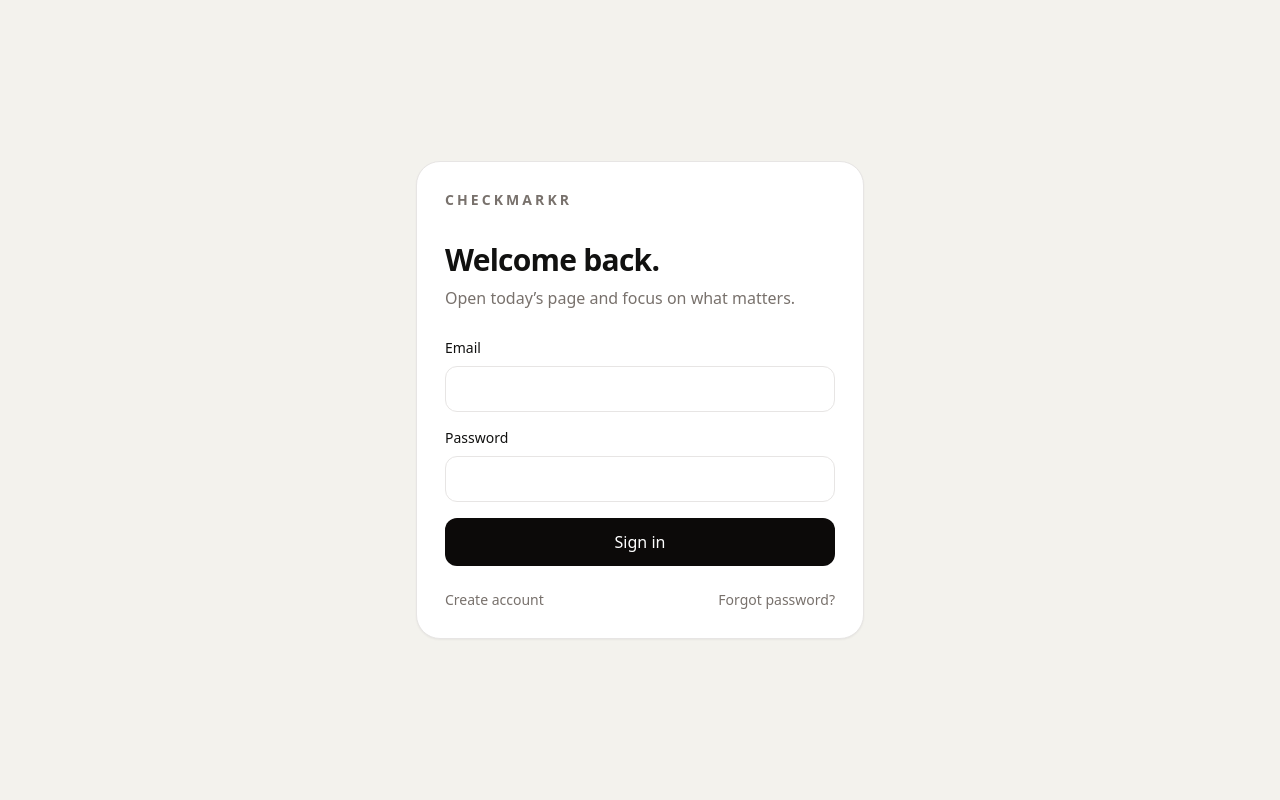
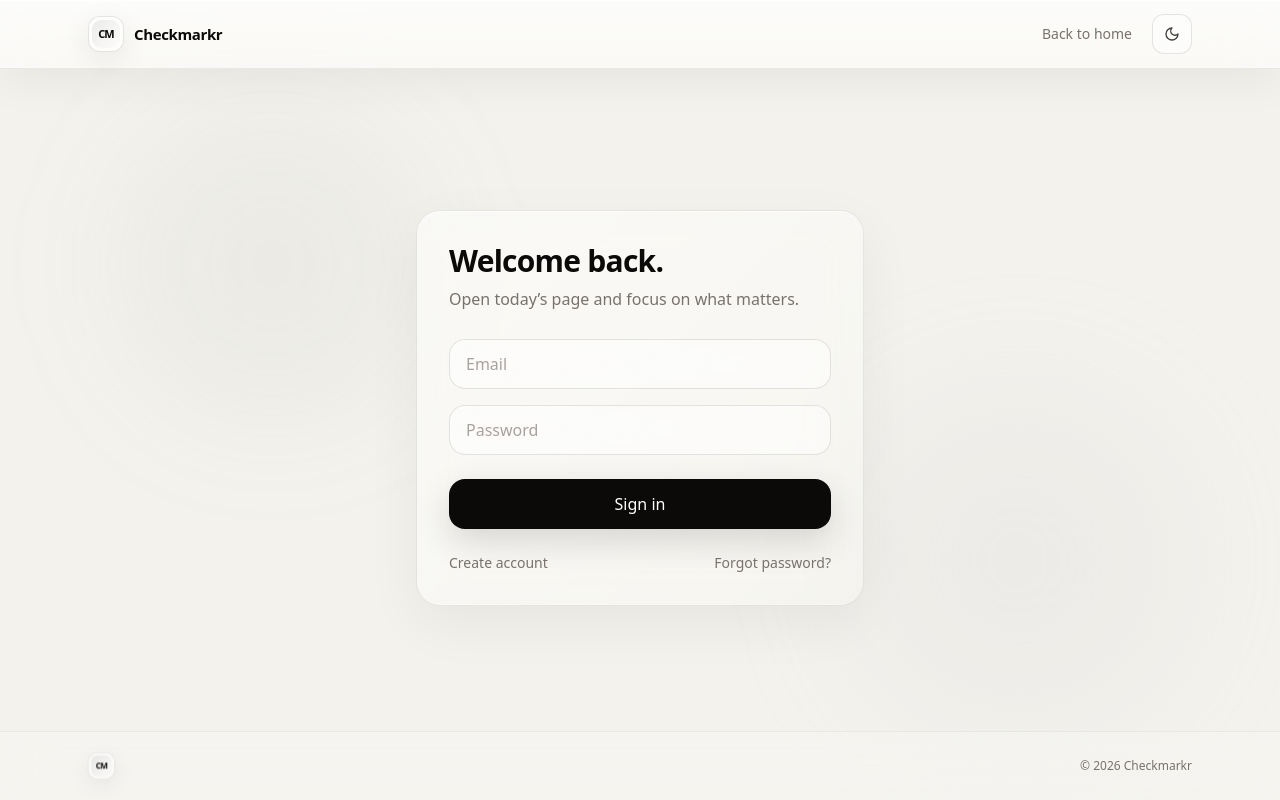
Before and after one commit to ShaphC/pro-daily, a Next.js app: page /login in a window 1280 px wide. Built offline with nearby package versions, Linux system fonts and the light colour scheme.

Commit message:
updated the auth files with the theme and navbar, and added favicons

```diff
--- a/app/(auth)/layout.tsx
+++ b/app/(auth)/layout.tsx
@@ -1,7 +1,49 @@
-export default function AuthLayout({ children }: { children: React.ReactNode }) {
+import Link from "next/link";
+import { Logo } from "@/components/brand/logo";
+import { ThemeToggle } from "@/components/brand/theme-toggle";
+
+export default function AuthLayout({
+  children,
+}: {
+  children: React.ReactNode;
+}) {
   return (
-    <main className="grid min-h-dvh place-items-center px-5 py-12">
-      <div className="w-full max-w-md">{children}</div>
-    </main>
-  )
+    <div className="min-h-screen bg-transparent text-stone-950 dark:text-white">
+      <header className="glass-header fixed inset-x-0 top-0 z-50">
+        <div className="mx-auto flex h-[68px] max-w-6xl items-center justify-between px-5 sm:px-6">
+          <Logo />
+
+          <div className="flex items-center gap-2">
+            <Link
+              href="/"
+              className="hidden rounded-xl px-3 py-2 text-sm text-stone-500 transition-colors hover:text-stone-950 sm:block dark:text-stone-400 dark:hover:text-white"
+            >
+              Back to home
+            </Link>
+
+            <ThemeToggle />
+          </div>
+        </div>
+      </header>
+
+      <main className="relative flex min-h-screen items-center justify-center overflow-hidden px-5 pb-24 pt-28 sm:px-6">
+        <div className="pointer-events-none absolute left-[10%] top-[15%] h-72 w-72 rounded-full bg-stone-400/10 blur-3xl dark:bg-white/[0.035]" />
+        <div className="pointer-events-none absolute bottom-[10%] right-[8%] h-80 w-80 rounded-full bg-stone-300/20 blur-3xl dark:bg-white/[0.025]" />
+
+        <div className="relative z-10 w-full max-w-md">{children}</div>
+      </main>
+
+      <footer className="fixed bottom-0 inset-x-0 z-40 border-t border-black/5 bg-white/20 py-4 backdrop-blur-xl dark:border-white/5 dark:bg-black/20">
+        <div className="mx-auto flex max-w-6xl items-center justify-between px-5 text-xs text-stone-500 sm:px-6 dark:text-stone-500">
+          <Logo
+            href="/"
+            showWordmark={false}
+            className="scale-75 origin-left"
+          />
+
+          <span>© {new Date().getFullYear()} Checkmarkr</span>
+        </div>
+      </footer>
+    </div>
+  );
 }
--- a/app/(auth)/login/page.tsx
+++ b/app/(auth)/login/page.tsx
@@ -1,5 +1,6 @@
 import Link from "next/link";
 import { AuthFormFields } from "@/components/auth/auth-form";
+import { Logo } from "@/components/brand/logo";
 import { signIn } from "@/lib/actions/auth";
 
 export default async function LoginPage({
@@ -8,42 +9,54 @@ export default async function LoginPage({
   searchParams: Promise<{ error?: string; message?: string }>;
 }) {
   const params = await searchParams;
+
   return (
-    <section className="rounded-3xl border bg-white p-7 shadow-sm dark:bg-stone-900">
-      <p className="mb-8 text-sm font-semibold uppercase tracking-[0.22em] text-stone-500">
-        Checkmarkr
-      </p>
-      <h1 className="text-3xl font-semibold tracking-tight">Welcome back.</h1>
-      <p className="mt-2 text-stone-500">
+    <section className="glass glass-highlight w-full rounded-3xl p-7 sm:p-8">
+      <div className="relative z-10">
+        <div className="mb-8 sm:hidden">
+          <Logo />
+        </div>
+
+        <h1 className="text-3xl font-semibold tracking-tight text-stone-950 dark:text-white">
+          Welcome back.
+        </h1>
+
+        <p className="mt-2 text-stone-500 dark:text-stone-400">
           Open today’s page and focus on what matters.
         </p>
+
         {params.error && (
-        <p className="mt-5 rounded-xl bg-red-50 p-3 text-sm text-red-700 dark:bg-red-950/40 dark:text-red-300">
+          <p className="mt-5 rounded-2xl border border-red-200/70 bg-red-50/60 p-3 text-sm text-red-700 backdrop-blur-xl dark:border-red-400/10 dark:bg-red-950/30 dark:text-red-300">
             {params.error}
           </p>
         )}
+
         {params.message && (
-        <p className="mt-5 rounded-xl bg-stone-100 p-3 text-sm dark:bg-stone-800">
+          <p className="mt-5 rounded-2xl border border-black/5 bg-white/30 p-3 text-sm backdrop-blur-xl dark:border-white/10 dark:bg-white/[0.04]">
             {params.message}
           </p>
         )}
+
         <form action={signIn} className="mt-7 grid gap-4">
           <AuthFormFields buttonLabel="Sign in" />
         </form>
-      <div className="mt-6 flex justify-between text-sm text-stone-500">
+
+        <div className="mt-6 flex items-center justify-between gap-4 text-sm text-stone-500 dark:text-stone-400">
           <Link
             href="/signup"
-          className="hover:text-stone-950 dark:hover:text-white"
+            className="transition-colors hover:text-stone-950 dark:hover:text-white"
           >
             Create account
           </Link>
+
           <Link
             href="/reset-password"
-          className="hover:text-stone-950 dark:hover:text-white"
+            className="transition-colors hover:text-stone-950 dark:hover:text-white"
           >
             Forgot password?
           </Link>
         </div>
+      </div>
     </section>
   );
 }
--- a/app/(auth)/reset-password/page.tsx
+++ b/app/(auth)/reset-password/page.tsx
@@ -6,31 +6,52 @@ import { requestPasswordReset } from "@/lib/actions/auth";
 
 export default function ResetPasswordPage() {
   const [origin, setOrigin] = useState("");
-  useEffect(() => setOrigin(window.location.origin), []);
+
+  useEffect(() => {
+    setOrigin(window.location.origin);
+  }, []);
+
   return (
-    <section className="rounded-3xl border bg-white p-7 shadow-sm dark:bg-stone-900">
-      <p className="mb-8 text-sm font-semibold uppercase tracking-[0.22em] text-stone-500">
-        Checkmarkr
+    <section className="glass glass-highlight w-full rounded-3xl p-7 sm:p-8">
+      <div className="relative z-10">
+        <h1 className="text-3xl font-semibold tracking-tight text-stone-950 dark:text-white">
+          Reset password.
+        </h1>
+
+        <p className="mt-2 text-stone-500 dark:text-stone-400">
+          We’ll send you a secure link to choose a new password.
         </p>
-      <h1 className="text-3xl font-semibold tracking-tight">Reset password.</h1>
+
         <form action={requestPasswordReset} className="mt-7 grid gap-4">
           <input type="hidden" name="origin" value={origin} />
-        <label className="grid gap-2 text-sm font-medium">
+
+          <label className="grid gap-2 text-sm font-medium text-stone-800 dark:text-stone-200">
             Email
             <input
               name="email"
               type="email"
+              placeholder="Email"
+              autoComplete="email"
               required
-            className="rounded-xl border bg-white px-4 py-3 dark:bg-stone-900"
+              className="rounded-2xl border border-black/10 bg-white/35 px-4 py-3 text-stone-950 outline-none backdrop-blur-xl transition placeholder:text-stone-400 focus:border-black/20 focus:bg-white/50 focus:ring-2 focus:ring-black/5 dark:border-white/10 dark:bg-white/[0.045] dark:text-white dark:placeholder:text-stone-500 dark:focus:border-white/20 dark:focus:bg-white/[0.07] dark:focus:ring-white/5"
             />
           </label>
-        <button className="rounded-xl bg-stone-950 px-4 py-3 font-medium text-white dark:bg-stone-100 dark:text-stone-950">
+
+          <button
+            type="submit"
+            className="mt-2 rounded-2xl border border-black/10 bg-stone-950 px-4 py-3 font-medium text-white shadow-[0_12px_35px_rgba(0,0,0,0.14)] transition hover:-translate-y-0.5 hover:shadow-[0_16px_40px_rgba(0,0,0,0.18)] dark:border-white/10 dark:bg-white dark:text-stone-950"
+          >
             Send reset email
           </button>
         </form>
-      <Link href="/login" className="mt-6 inline-block text-sm text-stone-500">
+
+        <Link
+          href="/login"
+          className="mt-6 inline-block text-sm text-stone-500 transition-colors hover:text-stone-950 dark:text-stone-400 dark:hover:text-white"
+        >
           Back to sign in
         </Link>
+      </div>
     </section>
   );
 }
--- a/components/auth/auth-form.tsx
+++ b/components/auth/auth-form.tsx
@@ -1,31 +1,50 @@
-'use client'
+"use client";
 
-import { useEffect, useState } from 'react'
+import { useState } from "react";
 
-export function AuthFormFields({ buttonLabel }: { buttonLabel: string }) {
-  const [timezone, setTimezone] = useState('UTC')
-  const [origin, setOrigin] = useState('')
+type AuthFormFieldsProps = {
+  buttonLabel: string;
+};
 
-  useEffect(() => {
-    setTimezone(Intl.DateTimeFormat().resolvedOptions().timeZone || 'UTC')
-    setOrigin(window.location.origin)
-  }, [])
+export function AuthFormFields({ buttonLabel }: AuthFormFieldsProps) {
+  const [pending, setPending] = useState(false);
 
   return (
     <>
-      <input type="hidden" name="timezone" value={timezone} />
-      <input type="hidden" name="origin" value={origin} />
-      <label className="grid gap-2 text-sm font-medium">
+      <label className="sr-only" htmlFor="auth-email">
         Email
-        <input name="email" type="email" required autoComplete="email" className="rounded-xl border bg-white px-4 py-3 outline-none focus:ring-2 focus:ring-stone-400 dark:bg-stone-900" />
       </label>
-      <label className="grid gap-2 text-sm font-medium">
+      <input
+        id="auth-email"
+        name="email"
+        type="email"
+        placeholder="Email"
+        autoComplete="email"
+        required
+        className="rounded-2xl border border-black/10 bg-white/35 px-4 py-3 text-stone-950 outline-none backdrop-blur-xl transition placeholder:text-stone-400 focus:border-black/20 focus:bg-white/50 focus:ring-2 focus:ring-black/5 dark:border-white/10 dark:bg-white/[0.045] dark:text-white dark:placeholder:text-stone-500 dark:focus:border-white/20 dark:focus:bg-white/[0.07] dark:focus:ring-white/5"
+      />
+
+      <label className="sr-only" htmlFor="auth-password">
         Password
-        <input name="password" type="password" required minLength={8} autoComplete="current-password" className="rounded-xl border bg-white px-4 py-3 outline-none focus:ring-2 focus:ring-stone-400 dark:bg-stone-900" />
       </label>
-      <button className="rounded-xl bg-stone-950 px-4 py-3 font-medium text-white transition hover:bg-stone-800 dark:bg-stone-100 dark:text-stone-950 dark:hover:bg-white">
-        {buttonLabel}
+      <input
+        id="auth-password"
+        name="password"
+        type="password"
+        placeholder="Password"
+        autoComplete="current-password"
+        required
+        className="rounded-2xl border border-black/10 bg-white/35 px-4 py-3 text-stone-950 outline-none backdrop-blur-xl transition placeholder:text-stone-400 focus:border-black/20 focus:bg-white/50 focus:ring-2 focus:ring-black/5 dark:border-white/10 dark:bg-white/[0.045] dark:text-white dark:placeholder:text-stone-500 dark:focus:border-white/20 dark:focus:bg-white/[0.07] dark:focus:ring-white/5"
+      />
+
+      <button
+        type="submit"
+        disabled={pending}
+        onClick={() => setPending(true)}
+        className="mt-2 rounded-2xl border border-black/10 bg-stone-950 px-4 py-3 font-medium text-white shadow-[0_12px_35px_rgba(0,0,0,0.14)] transition hover:-translate-y-0.5 hover:shadow-[0_16px_40px_rgba(0,0,0,0.18)] disabled:cursor-not-allowed disabled:opacity-60 dark:border-white/10 dark:bg-white dark:text-stone-950"
+      >
+        {pending ? "Please wait..." : buttonLabel}
       </button>
     </>
-  )
+  );
 }
--- /dev/null
+++ b/components/brand/logo.tsx
@@ -0,0 +1,38 @@
+import Link from "next/link";
+
+type LogoProps = {
+  href?: string;
+  showWordmark?: boolean;
+  className?: string;
+};
+
+export function Logo({
+  href = "/",
+  showWordmark = true,
+  className = "",
+}: LogoProps) {
+  const content = (
+    <div className={`flex items-center gap-2.5 ${className}`}>
+      <div className="relative flex h-9 w-9 items-center justify-center rounded-xl border border-black/10 bg-white/50 shadow-[0_8px_30px_rgba(0,0,0,0.08)] backdrop-blur-xl dark:border-white/10 dark:bg-white/[0.06] dark:shadow-[0_8px_30px_rgba(0,0,0,0.3)]">
+        <div className="absolute inset-[3px] rounded-[9px] bg-gradient-to-br from-black/[0.08] to-transparent dark:from-white/[0.08]" />
+        <span className="relative text-[11px] font-bold tracking-[-0.08em] text-stone-950 dark:text-white">
+          CM
+        </span>
+      </div>
+
+      {showWordmark && (
+        <span className="text-[15px] font-semibold tracking-[-0.025em] text-stone-950 dark:text-white">
+          Checkmarkr
+        </span>
+      )}
+    </div>
+  );
+
+  if (!href) return content;
+
+  return (
+    <Link href={href} aria-label="Checkmarkr">
+      {content}
+    </Link>
+  );
+}
--- /dev/null
+++ b/components/brand/theme-toggle.tsx
@@ -0,0 +1,75 @@
+"use client";
+
+import { Moon, Sun } from "lucide-react";
+import { useEffect, useState } from "react";
+
+type Theme = "system" | "light" | "dark";
+
+export function ThemeToggle() {
+  const [theme, setTheme] = useState<Theme>("system");
+  const [mounted, setMounted] = useState(false);
+
+  useEffect(() => {
+    const saved = localStorage.getItem("checkmarkr-theme") as Theme | null;
+
+    if (saved === "light" || saved === "dark" || saved === "system") {
+      setTheme(saved);
+    }
+
+    setMounted(true);
+  }, []);
+
+  useEffect(() => {
+    if (!mounted) return;
+
+    localStorage.setItem("checkmarkr-theme", theme);
+
+    const root = document.documentElement;
+
+    if (theme === "dark") {
+      root.classList.add("dark");
+    } else if (theme === "light") {
+      root.classList.remove("dark");
+    } else {
+      const prefersDark = window.matchMedia(
+        "(prefers-color-scheme: dark)",
+      ).matches;
+
+      root.classList.toggle("dark", prefersDark);
+    }
+  }, [theme, mounted]);
+
+  function toggleTheme() {
+    setTheme((current) => {
+      if (current === "dark") return "light";
+      if (current === "light") return "dark";
+      return "dark";
+    });
+  }
+
+  if (!mounted) {
+    return (
+      <button
+        type="button"
+        aria-label="Toggle theme"
+        className="h-10 w-10 rounded-xl border border-black/10 bg-white/30 backdrop-blur-xl dark:border-white/10 dark:bg-white/[0.05]"
+      />
+    );
+  }
+
+  const isDark =
+    theme === "dark" ||
+    (theme === "system" &&
+      window.matchMedia("(prefers-color-scheme: dark)").matches);
+
+  return (
+    <button
+      type="button"
+      onClick={toggleTheme}
+      aria-label={isDark ? "Switch to light mode" : "Switch to dark mode"}
+      className="flex h-10 w-10 items-center justify-center rounded-xl border border-black/10 bg-white/30 text-stone-700 backdrop-blur-xl transition hover:bg-white/50 dark:border-white/10 dark:bg-white/[0.05] dark:text-stone-200 dark:hover:bg-white/[0.09]"
+    >
+      {isDark ? <Sun className="h-4 w-4" /> : <Moon className="h-4 w-4" />}
+    </button>
+  );
+}
```
Lines whose indentation alone changed are shown as unchanged.
